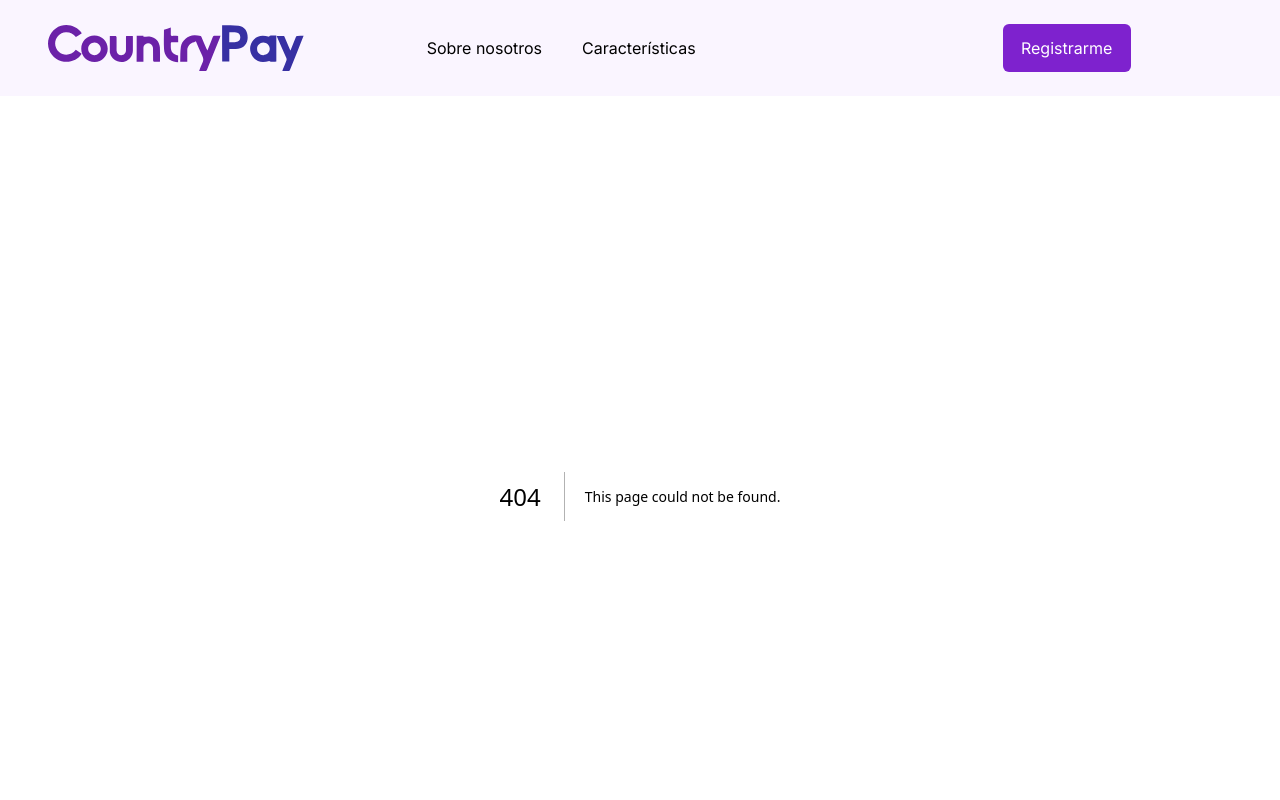
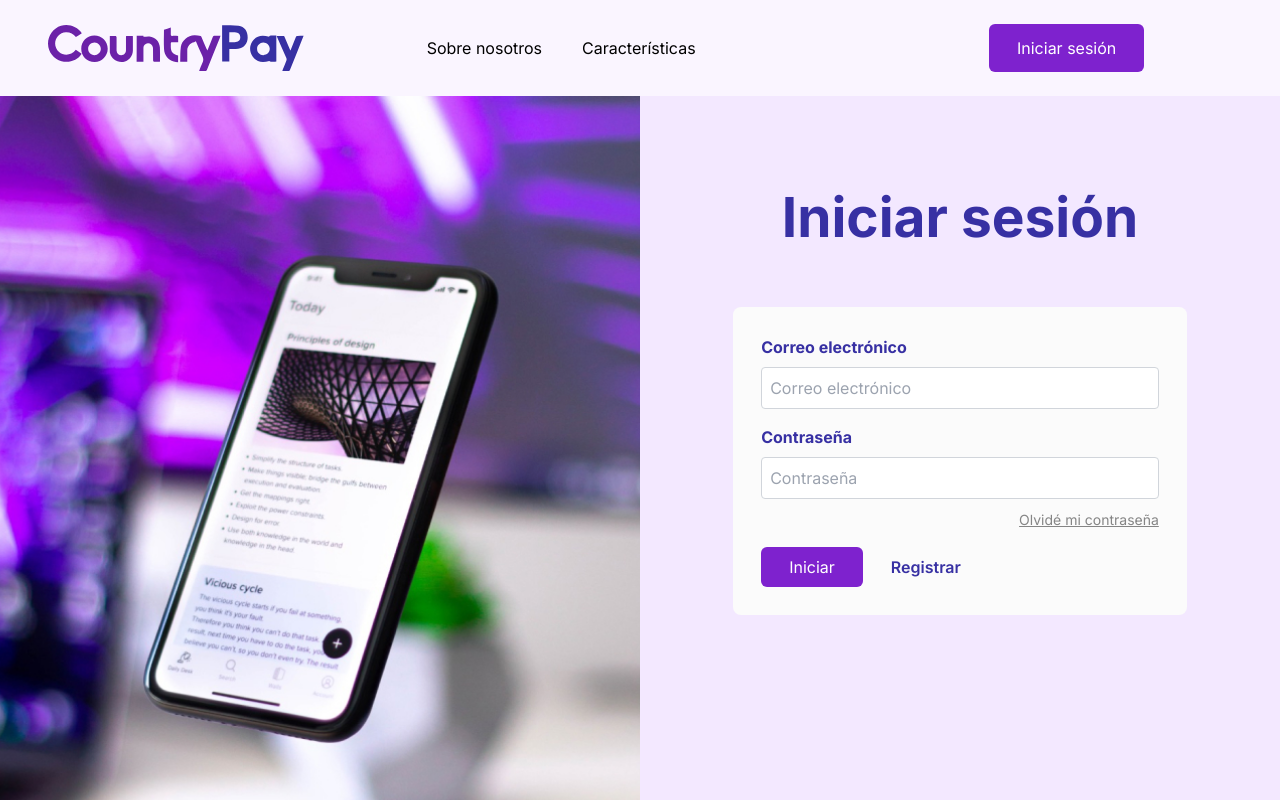
Before and after one commit to mjParedes/COUNTRY_PAY, a Next.js app in the folder frontend/: page /loginPage in a window 1280 px wide. Before the commit this address had no page. Shown: the top 800 px of the page. Built offline with nearby package versions, Linux system fonts and the light colour scheme.

Commit message:
log-in new page added

```diff
--- a/frontend/app/Components/navbar/index.jsx
+++ b/frontend/app/Components/navbar/index.jsx
@@ -1,19 +1,23 @@
-import Image from "next/image"
+import Image from "next/image";
+import Link from "next/link";
 
-export  function NavBar(){
-    return(
+export function NavBar() {
+  return (
     <div className="bg-Morado/50 w-full h-24 flex items-center ">
       <div className="basis-1/3 place-content-center p-12">
-                <Image src="/logos/Logo-CPweb.svg" width={255.64} height={46}  />
+        <Image src="/logos/Logo-CPweb.svg" width={255.64} height={46} />
       </div>
       <div className="basis-1/3 space-x-10 text-base place-content-center">
         <a src="/pages/index.js">Sobre nosotros</a>
         <a src="/pages/cartera.js">Características</a>
       </div>
       <div className="flex basis-1/3 place-content-center">
-                <button className=" bg-Morado/700 w-32 h-12 rounded-md py-3.5 px-7 flex items-center justify-center text-white ">Registrarme</button>
+        <Link href="/loginPage">
+          <button className=" bg-Morado/700 w-34 h-12 rounded-md py-3.5 px-7 flex items-center justify-center text-white ">
+            Iniciar sesión
+          </button>
+        </Link>
       </div>
-
     </div>
-    )
+  );
 }
--- /dev/null
+++ b/frontend/app/loginPage/page.jsx
@@ -0,0 +1,110 @@
+'use client'
+import React, {useState} from 'react';
+import Image from "next/image"
+import leftImage from '../../public/images/rectangle.jpg'
+
+const LoginPage = () => {
+  const [email, setEmail] = useState('');
+  const [password, setPassword] = useState('');
+  const [emailError, setEmailError] = useState('');
+  const [passwordError, setPasswordError] = useState('');
+
+
+  const handleLogin = () => {
+
+    if (!email) {
+      setEmailError('Por favor, ingresá tu email.');
+    } else {
+      setEmailError('');
+    }
+    if (!password){
+      setPasswordError('Por favor, ingresá tu contraseña.');
+    } else {
+      setPasswordError('')
+    }
+    if (!emailError && !passwordError) {
+      // nos logueamos
+    }
+
+  };
+
+  return (
+    <div className="flex flex-col md:flex-row h-screen">
+      {/* Mitad Izquierda */}
+      <div className="md:w-1/2">
+        <Image
+          src={leftImage}
+          alt="Imagen"
+          className="w-full h-full object-cover"
+        />
+      </div>
+
+      {/* Mitad Derecha */}
+      <div className="md:w-1/2 bg-Morado/100 flex flex-col items-center p-8">
+        <h1 className="text-title  text-Azul/800 font-bold mb-12 mt-12">Iniciar sesión</h1>
+
+        <div className="bg-Grises/50 p-7 rounded-lg w-84 h-62">
+          {/* input de Correo Electrónico */}
+          <div className="mb-4">
+            <label className="text-Azul/800 text-14px font-bold " htmlFor="email">
+              Correo electrónico
+            </label>
+            <input
+              type="email"
+              id="email"
+              placeholder="Correo electrónico"
+              className="w-full p-2 rounded border border-gray-300 focus:outline-none focus:border-blue-500 mt-2"
+              value={email}
+              onChange={(e) => setEmail(e.target.value)}
+
+            />
+          </div>
+
+          {/* Mensaje de Error */}
+          {emailError && <p className="text-red-500 text-sm mb-4">{emailError}</p>}
+
+          {/* input de Contraseña */}
+          <div className="mb-2">
+            <label className="text-Azul/800 text-14px font-bold" htmlFor="password">
+              Contraseña
+            </label>
+            <input
+              type="password"
+              id="password"
+              placeholder="Contraseña"
+              className="w-full p-2 rounded border border-gray-300 focus:outline-none focus:border-blue-500 mt-2"
+              value={password}
+              onChange={(e) => setPassword(e.target.value)}
+
+            />
+          </div>
+
+          {/* Mensaje de Error */}
+          {passwordError && <p className="text-red-500 text-sm mb-4">{passwordError}</p>}
+
+
+          <div className="text-right">
+            <a href="#" className="text-Grises/350 text-sm underline">
+              Olvidé mi contraseña
+            </a>
+          </div>
+
+          {/* Botones */}
+          <div className="flex mt-4">
+            <button
+              className="bg-Morado/700 w-22 h-10 rounded-md py-3.5 px-7 flex items-center justify-center text-white"
+              onClick={handleLogin}
+            >
+              Iniciar
+            </button>
+            <button className=" text-Azul/800 ml-3 font-semibold px-4 py-2 rounded hover:bg-purple-100 transition duration-300">
+              Registrar
+            </button>
+          </div>
+        </div>
+      </div>
+    </div>
+  );
+};
+
+export default LoginPage;
--- a/frontend/tailwind.config.js
+++ b/frontend/tailwind.config.js
@@ -7,6 +7,18 @@ module.exports = {
   ],
   theme: {
     extend: {
+      fontFamily: {
+        inter: ['Inter', 'sans'],
+      },
+      fontSize: {
+        'title':'55px',
+      },
+      width: {
+        'login': '320px',
+      },
+      height: {
+        'login': '284px',
+      },
       backgroundImage: {
         'gradient-radial': 'radial-gradient(var(--tw-gradient-stops))',
         'gradient-conic':
```
Also changed, not shown: frontend/public/images/rectangle.jpg (added). Lines whose indentation alone changed are shown as unchanged.
